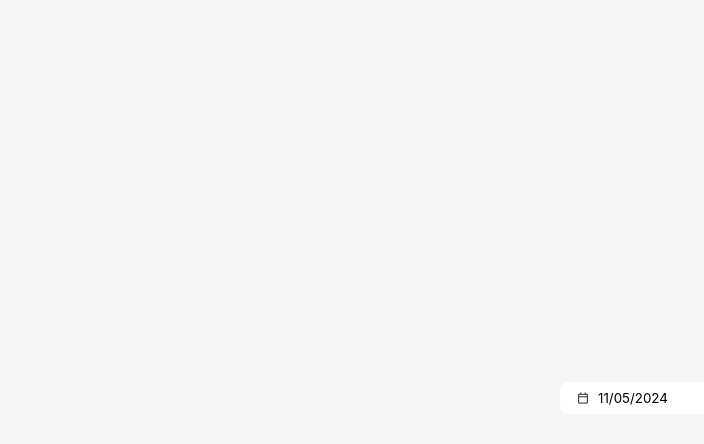
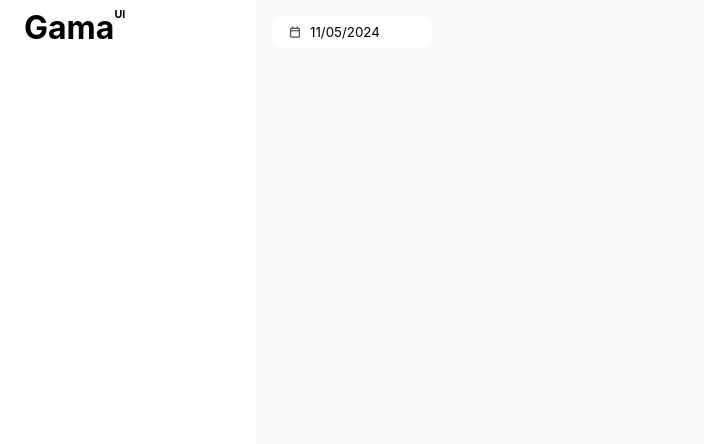
Before and after one commit to krushj/gama-ui, an Angular app: page / in a window 1280 px wide. Shown: the top 444 px of the page, without its empty margins (0-704 px from the left). Built offline with nearby package versions, Linux system fonts and the light colour scheme.

Commit message:
small changes and class added

```diff
--- a/src/app/app.component.html
+++ b/src/app/app.component.html
@@ -1,3 +1,15 @@
-<div class="container">
-  <router-outlet />
+<div class="flex flex-row bg-white-100">
+  <div class="flex flex-col bg-white-0 sticky top-0 left-0 bottom-0" style="width: 20vw; height: 100vh">
+    <div class="flex flex-row py-8 px-24">
+      <h1>Gama</h1><h6>UI</h6>
+    </div>
+    <div class="flex flex-col gap-x-8 px-24">
+      @for (page of pages; track $index){
+        <div class="p-8 bg-white-600 rounded-md black-600 fs-14 cursor-pointer page-link" [routerLinkActiveOptions]="{ exact: true }" routerLinkActive="active"  [routerLink]="page.link">{{page.title}} </div>
+      }
+    </div>
+  </div>
+  <div class="p-16" style="width: 72vw; box-sizing: border-box;">
+    <router-outlet />
+  </div>
 </div>
--- a/src/app/app.component.scss
+++ b/src/app/app.component.scss
@@ -1,20 +1,9 @@
-.container{
-    display: flex;
-    flex-direction: column;
-    min-height: 100vh;
-    justify-content: center;
-    align-items: center;
-    background-color:#f5f5f5;
-
-    .grid{
-        display: grid;
-        grid-template-columns: repeat(3, 1fr);
-        gap: 0.25rem;
-        align-items: center;
-
-        .heading{
-            grid-column: 1 / -1;
-            text-decoration: underline;
-        }
-    }
+@import '@styles/variables.scss';
+.active{
+  background: $blue-600;
+  color: $white-0;
 }
+.page-link:hover{
+  background: $blue-100;
+  color: $blue-700;
+}
--- a/src/styles.scss
+++ b/src/styles.scss
@@ -644,8 +644,14 @@ $colors: (
 .grid-col-2 {
     grid-template-columns: repeat(2, 1fr);
 }
+.grid-col-3 {
+    grid-template-columns: repeat(3, 1fr);
+}
 .grid-col-4 {
     grid-template-columns: repeat(4, 1fr);
+}
+.grid-col-5 {
+    grid-template-columns: repeat(5, 1fr);
 }
 .grid-col-6 {
     grid-template-columns: repeat(6, 1fr);
```
